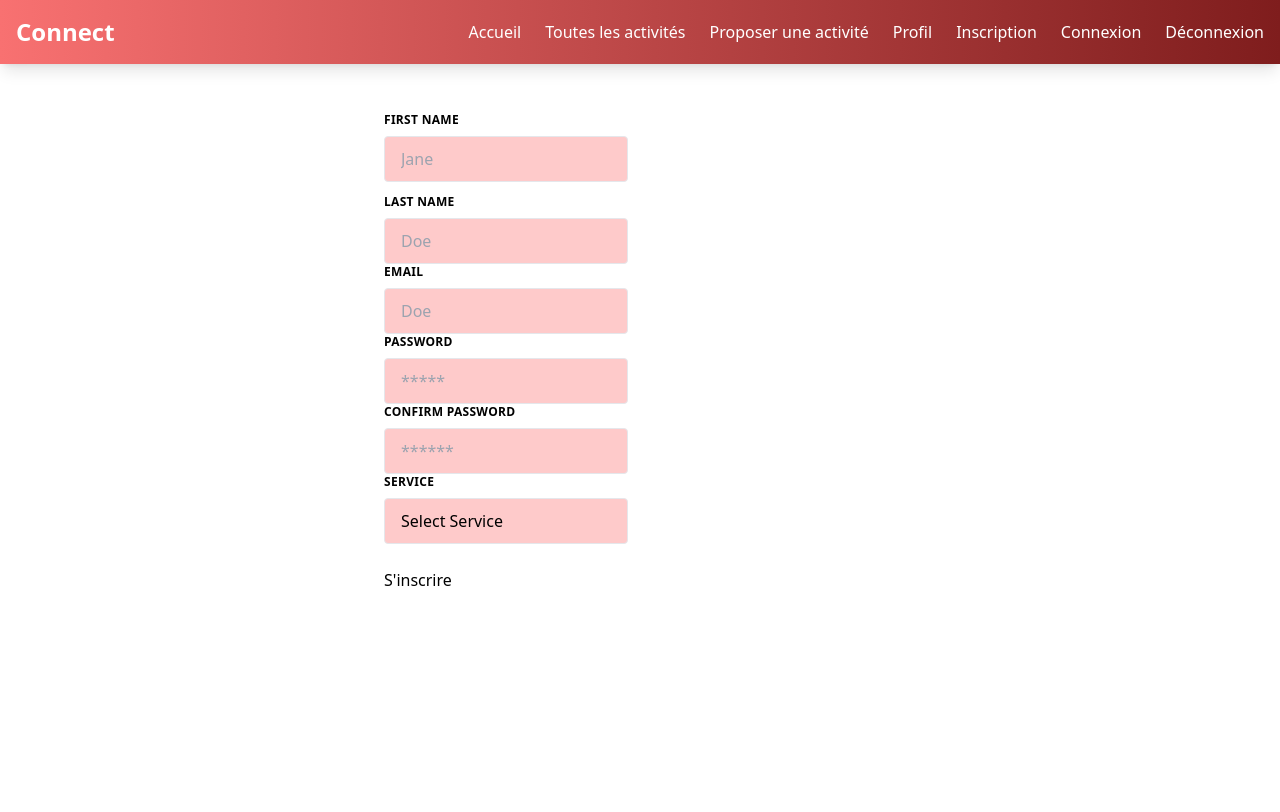
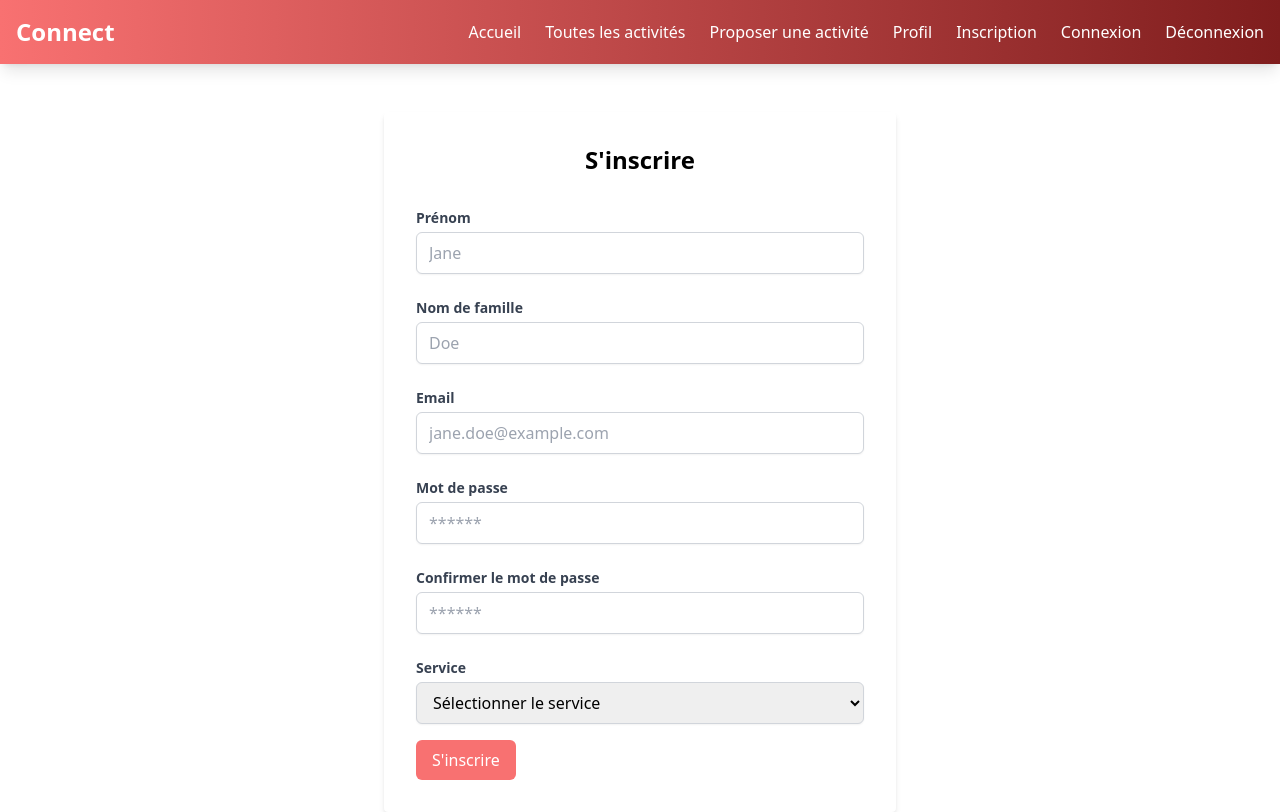
Before and after one commit to fanny-pretre/Hackathon-psykodekwaks, a React (Vite) app in the folder client/: page /signup in a window 1280 px wide. Built offline with nearby package versions, Linux system fonts and the light colour scheme.

Commit message:
Added new front elements

```diff
--- a/client/src/pages/LoginPage.jsx
+++ b/client/src/pages/LoginPage.jsx
@@ -30,51 +30,64 @@ export default function LoginPage() {
 
   return (
     <form
-      className="w-full max-w-lg mx-auto my-12"
+      className="w-full max-w-md mx-auto my-12 bg-white p-8 rounded-lg shadow-md"
       onSubmit={handleSubmit(onSubmit)}
     >
-      <div className="flex flex-wrap -mx-3 mb-6">
-        <div className="w-full md:w-1/2 px-3 mb-6 md:mb-0">
+      <h2 className="text-2xl font-bold mb-8 text-center">Se connecter</h2>
+      <div className="grid grid-cols-1 gap-6">
+        <div>
           <label
-            className="block uppercase tracking-wide text-gray-700 text-xs font-bold mb-2"
+            className="block text-sm font-bold text-gray-700"
             htmlFor="email"
           >
             Email
           </label>
           <input
-            className="appearance-none block w-full bg-red-200 text-gray-700 border rounded py-3 px-4 mb-3 leading-tight focus:outline-none focus:bg-white"
-            id="grid-first-name"
+            className="form-input mt-1 block w-full px-3 py-2 border border-gray-300 rounded-md shadow-sm focus:outline-none focus:border-blue-500 focus:ring-blue-500"
+            id="email"
             name="email"
             type="email"
-            placeholder="Jane@doe.fr"
+            placeholder="jane@doe.fr"
             {...register("email", {
-              pattern: /^((?!\.)[\w\-_.]*[^.])(@\w+)(\.\w+(\.\w+)?[^.\W])$/,
-              required: "required",
+              required: "Ce champ est requis",
+              pattern: {
+                value: /^((?!\.)[\w\-_.]*[^.])(@\w+)(\.\w+(\.\w+)?[^.\W])$/,
+                message: "Adresse email invalide",
+              },
             })}
           />
         </div>
-        <div className="w-full md:w-1/2 px-3 mb-6 md:mb-0">
+        <div>
           <label
-            className="block uppercase tracking-wide text-gray-700 text-xs font-bold mb-2"
+            className="block text-sm font-bold text-gray-700"
             htmlFor="password"
           >
-            Password
+            Mot de passe
           </label>
           <input
-            className="appearance-none block w-full bg-red-200 text-gray-700 border rounded py-3 px-4 mb-3 leading-tight focus:outline-none focus:bg-white"
-            id="grid-first-name"
+            className="form-input mt-1 block w-full px-3 py-2 border border-gray-300 rounded-md shadow-sm focus:outline-none focus:border-blue-500 focus:ring-blue-500"
+            id="password"
             name="password"
             type="password"
-            placeholder="Jane"
+            placeholder="*****"
             {...register("password", {
-              pattern:
-                /^(?=.*\d)(?=.*[A-Z])(?=.*[a-z])(?=.*[^\w\d\s:])([^\s]){8,16}$/,
-              required: "required",
+              required: "Ce champ est requis",
+              pattern: {
+                value:
+                  /^(?=.*\d)(?=.*[A-Z])(?=.*[a-z])(?=.*[^\w\d\s:])([^\s]){8,16}$/,
+                message:
+                  "Le mot de passe doit contenir entre 8 et 16 caractères, inclure au moins une lettre majuscule, une lettre minuscule, un chiffre et un caractère spécial",
+              },
             })}
           />
         </div>
-        <button type="submit">Se connecter</button>
       </div>
+      <button
+        type="submit"
+        className="mt-6 w-full bg-red-400 text-white py-3 px-4 rounded-md hover:bg-red-600 transition duration-300"
+      >
+        Se connecter
+      </button>
     </form>
   );
 }
--- a/client/src/pages/SignupPage.jsx
+++ b/client/src/pages/SignupPage.jsx
@@ -4,7 +4,12 @@ import axios from "axios";
 import { useForm } from "react-hook-form";
 
 export default function SignupPage() {
-  const { register, handleSubmit, watch } = useForm();
+  const {
+    register,
+    handleSubmit,
+    watch,
+    formState: { errors },
+  } = useForm();
 
   const onSubmit = async (data) => {
     try {
@@ -17,119 +22,153 @@ export default function SignupPage() {
 
   return (
     <form
-      className="w-full max-w-lg mx-auto my-12"
+      className="w-full max-w-lg mx-auto my-12 bg-white p-8 rounded shadow-md"
       onSubmit={handleSubmit(onSubmit)}
     >
-      <div className="flex flex-col -mx-3 mb-6">
-        <div className="w-full md:w-1/2 px-3 mb-6 md:mb-0">
+      <h2 className="text-2xl font-bold mb-8 text-center">S'inscrire</h2>
+      <div className="grid grid-cols-1 gap-6">
+        <div>
           <label
-            className="block uppercase tracking-wide text-black text-xs font-bold mb-2"
+            className="block text-sm font-bold text-gray-700"
             htmlFor="firstname"
           >
-            First Name
+            Prénom
           </label>
           <input
-            className="appearance-none block w-full bg-red-200 text-black border rounded py-3 px-4 mb-3 leading-tight focus:outline-none focus:bg-white"
-            id="grid-first-name"
-            name="firstname"
+            className={`form-input mt-1 block w-full px-3 py-2 border ${errors.firstname ? "border-red-500" : "border-gray-300"} rounded-md shadow-sm focus:outline-none focus:border-blue-500 focus:ring-blue-500`}
+            id="firstname"
             type="text"
             placeholder="Jane"
             {...register("firstname", {
-              minLength: 2,
-              required: "required",
+              required: "Ce champ est requis",
+              minLength: {
+                value: 2,
+                message: "Le prénom doit avoir au moins 2 caractères",
+              },
             })}
           />
+          {errors.firstname && (
+            <p className="text-red-500 text-xs mt-1">
+              {errors.firstname.message}
+            </p>
+          )}
         </div>
-        <div className="w-full md:w-1/2 px-3">
+        <div>
           <label
-            className="block uppercase tracking-wide text-black text-xs font-bold mb-2"
+            className="block text-sm font-bold text-gray-700"
             htmlFor="lastname"
           >
-            Last Name
+            Nom de famille
           </label>
           <input
-            className="appearance-none block w-full bg-red-200 text-black border border-gray-200 rounded py-3 px-4 leading-tight focus:outline-none focus:bg-white focus:border-gray-500"
-            name="lastname"
+            className={`form-input mt-1 block w-full px-3 py-2 border ${errors.lastname ? "border-red-500" : "border-gray-300"} rounded-md shadow-sm focus:outline-none focus:border-blue-500 focus:ring-blue-500`}
+            id="lastname"
             type="text"
             placeholder="Doe"
             {...register("lastname", {
-              minLength: 2,
-              required: "required",
+              required: "Ce champ est requis",
+              minLength: {
+                value: 2,
+                message: "Le nom de famille doit avoir au moins 2 caractères",
+              },
             })}
           />
+          {errors.lastname && (
+            <p className="text-red-500 text-xs mt-1">
+              {errors.lastname.message}
+            </p>
+          )}
         </div>
-        <div className="w-full md:w-1/2 px-3">
+        <div>
           <label
-            className="block uppercase tracking-wide text-black text-xs font-bold mb-2"
+            className="block text-sm font-bold text-gray-700"
             htmlFor="email"
           >
             Email
           </label>
           <input
-            className="appearance-none block w-full bg-red-200 text-black border border-gray-200 rounded py-3 px-4 leading-tight focus:outline-none focus:bg-white focus:border-gray-500"
-            name="email"
+            className={`form-input mt-1 block w-full px-3 py-2 border ${errors.email ? "border-red-500" : "border-gray-300"} rounded-md shadow-sm focus:outline-none focus:border-blue-500 focus:ring-blue-500`}
+            id="email"
             type="email"
-            placeholder="Doe"
+            placeholder="jane.doe@example.com"
             {...register("email", {
-              pattern: /^((?!\.)[\w\-_.]*[^.])(@\w+)(\.\w+(\.\w+)?[^.\W])$/,
-              required: "required",
+              required: "Ce champ est requis",
+              pattern: {
+                value: /^((?!\.)[\w\-_.]*[^.])(@\w+)(\.\w+(\.\w+)?[^.\W])$/,
+                message: "Adresse email invalide",
+              },
             })}
           />
+          {errors.email && (
+            <p className="text-red-500 text-xs mt-1">{errors.email.message}</p>
+          )}
         </div>
-        <div className="w-full md:w-1/2 px-3">
+        <div>
           <label
-            className="block uppercase tracking-wide text-black text-xs font-bold mb-2"
+            className="block text-sm font-bold text-gray-700"
             htmlFor="password"
           >
-            Password
+            Mot de passe
           </label>
           <input
-            className="appearance-none block w-full bg-red-200 text-black border border-gray-200 rounded py-3 px-4 leading-tight focus:outline-none focus:bg-white focus:border-gray-500"
-            name="password"
+            className={`form-input mt-1 block w-full px-3 py-2 border ${errors.password ? "border-red-500" : "border-gray-300"} rounded-md shadow-sm focus:outline-none focus:border-blue-500 focus:ring-blue-500`}
+            id="password"
             type="password"
-            placeholder="*****"
+            placeholder="******"
             {...register("password", {
-              pattern:
-                /^(?=.*\d)(?=.*[A-Z])(?=.*[a-z])(?=.*[^\w\d\s:])([^\s]){8,16}$/,
-              required: "required",
+              required: "Ce champ est requis",
+              pattern: {
+                value:
+                  /^(?=.*\d)(?=.*[A-Z])(?=.*[a-z])(?=.*[^\w\d\s:])([^\s]){8,16}$/,
+                message:
+                  "Le mot de passe doit contenir entre 8 et 16 caractères, inclure au moins une lettre majuscule, une lettre minuscule, un chiffre et un caractère spécial",
+              },
             })}
           />
+          {errors.password && (
+            <p className="text-red-500 text-xs mt-1">
+              {errors.password.message}
+            </p>
+          )}
         </div>
-        <div className="w-full md:w-1/2 px-3">
+        <div>
           <label
-            className="block uppercase tracking-wide text-black text-xs font-bold mb-2"
+            className="block text-sm font-bold text-gray-700"
             htmlFor="confirmpassword"
           >
-            Confirm Password
+            Confirmer le mot de passe
           </label>
           <input
-            className="appearance-none block w-full bg-red-200 text-black border border-gray-200 rounded py-3 px-4 leading-tight focus:outline-none focus:bg-white focus:border-gray-500"
-            name="confirmpassword"
+            className={`form-input mt-1 block w-full px-3 py-2 border ${errors.confirmpassword ? "border-red-500" : "border-gray-300"} rounded-md shadow-sm focus:outline-none focus:border-blue-500 focus:ring-blue-500`}
+            id="confirmpassword"
             type="password"
             placeholder="******"
             {...register("confirmpassword", {
-              pattern:
-                /^(?=.*\d)(?=.*[A-Z])(?=.*[a-z])(?=.*[^\w\d\s:])([^\s]){8,16}$/,
-              required: "required",
+              required: "Ce champ est requis",
               validate: (value) =>
                 value === watch("password") ||
                 "Les mots de passe ne correspondent pas",
             })}
           />
+          {errors.confirmpassword && (
+            <p className="text-red-500 text-xs mt-1">
+              {errors.confirmpassword.message}
+            </p>
+          )}
         </div>
-        <div className="w-full md:w-1/2 px-3">
+        <div>
           <label
-            className="block uppercase tracking-wide text-black text-xs font-bold mb-2"
+            className="block text-sm font-bold text-gray-700"
             htmlFor="service"
           >
             Service
           </label>
           <select
-            className="appearance-none block w-full bg-red-200 text-black border border-gray-200 rounded py-3 px-4 leading-tight focus:outline-none focus:bg-white focus:border-gray-500"
-            name="service"
-            {...register("service_id", { required: "required" })}
+            className={`form-select mt-1 block w-full px-3 py-2 border ${errors.service_id ? "border-red-500" : "border-gray-300"} rounded-md shadow-sm focus:outline-none focus:border-blue-500 focus:ring-blue-500`}
+            id="service"
+            {...register("service_id", { required: "Ce champ est requis" })}
           >
-            <option value="">Select Service</option>
+            <option value="">Sélectionner le service</option>
             <option value="1">Commercial</option>
             <option value="2">IT</option>
             <option value="3">Marketing</option>
@@ -140,9 +179,19 @@ export default function SignupPage() {
             <option value="8">RH</option>
             <option value="9">Direction</option>
           </select>
+          {errors.service_id && (
+            <p className="text-red-500 text-xs mt-1">
+              {errors.service_id.message}
+            </p>
+          )}
         </div>
       </div>
-      <button type="submit">S'inscrire</button>
+      <button
+        type="submit"
+        className="mt-4 bg-red-400 text-white py-2 px-4 rounded-md hover:bg-red-600 transition duration-300"
+      >
+        S'inscrire
+      </button>
     </form>
   );
 }
--- a/client/src/pages/UserInformation.jsx
+++ b/client/src/pages/UserInformation.jsx
@@ -74,7 +74,7 @@ export default function SignupPage() {
         <div className="flex items-center justify-center">
           <button
             type="submit"
-            className="bg-blue-500 hover:bg-blue-700 text-white font-bold py-2 px-4 rounded focus:outline-none focus:shadow-outline"
+            className="bg-red-400 hover:bg-red-600 text-white font-bold py-2 px-4 rounded focus:outline-none focus:shadow-outline"
           >
             Modifier mes informations
           </button>
```
Also changed, not shown: client/src/pages/Administrateur.jsx (+35 -14 lines), client/src/pages/UserManagement.jsx (+62 -41 lines), 1 other file (tests, documents, lock files or other folders).
